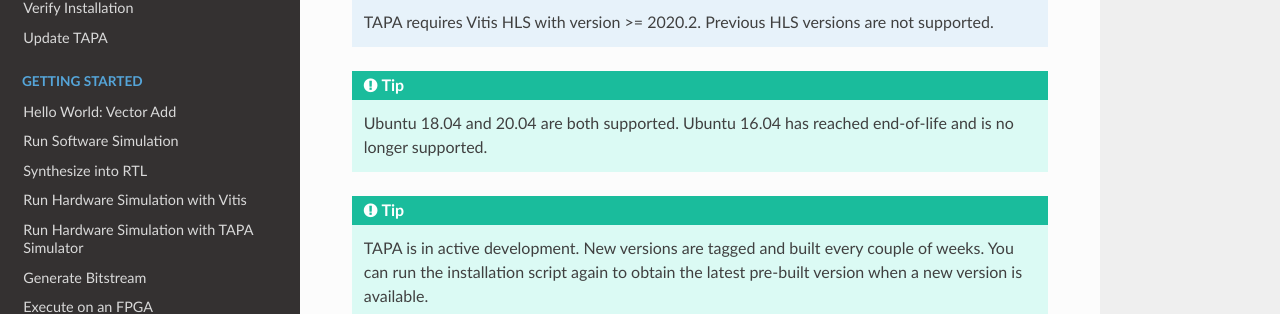
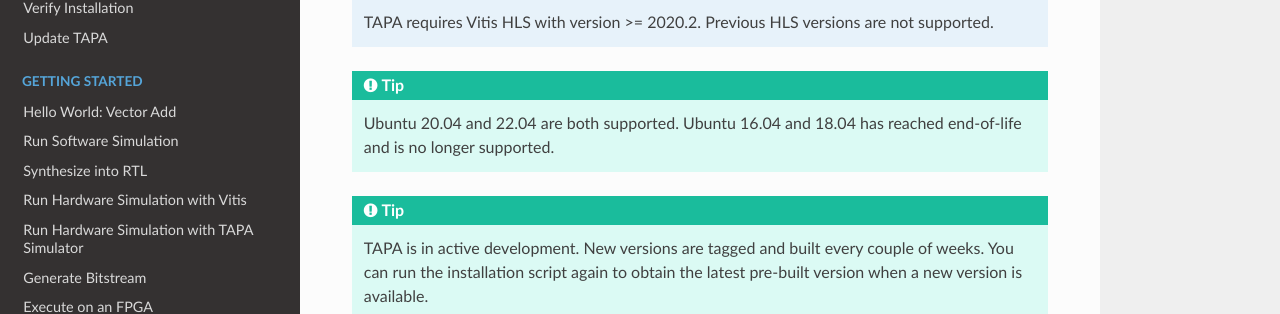
Before and after one commit to rapidstream-org/rapidstream-tapa, a Sphinx documentation site: the page built from docs/installation.rst, in a window 1280 px wide and 900 px high, scrolled down 392 px. Shown: the part 144-458 px from the top of the window. Built offline with Sphinx 7.4.7 and the Read the Docs theme 2.0.0, drawn with Linux system fonts in a browser that asks for light colours.

Commit message:
ci: update fpga platform and os

```diff
--- a/docs/installation.rst
+++ b/docs/installation.rst
@@ -28,8 +28,8 @@
 
 .. tip::
 
-  Ubuntu 18.04 and 20.04 are both supported.
-  Ubuntu 16.04 has reached end-of-life and is no longer supported.
+  Ubuntu 20.04 and 22.04 are both supported.
+  Ubuntu 16.04 and 18.04 has reached end-of-life and is no longer supported.
 
 .. tip::
 
```
Also changed, not shown: 5 other files.
